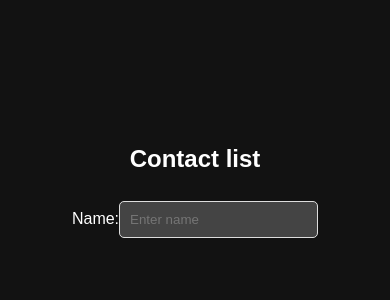
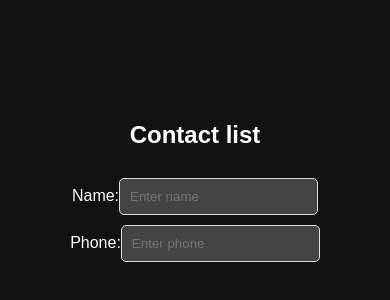
Before and after one commit to STC-JVasquez/Contact_List2_CITP4316, a Vue app: page / in a window 390 px wide. Shown: the part 240-540 px from the top of the page. Built offline with nearby package versions, Linux system fonts and the light colour scheme.

Commit message:
Added phone text box

```diff
--- a/src/App.vue
+++ b/src/App.vue
@@ -1,5 +1,9 @@
 <script setup>
 import {ref} from 'vue'
+
+//variables
+const name = ref('')
+const phone = ref('')
 </script>
 
 <template>
@@ -11,6 +15,10 @@ import {ref} from 'vue'
           <label for="name">Name:</label>
           <input type="text" id="name" v-model="name" placeholder="Enter name" />
         </div>
+        <div>
+          <label for="phone">Phone:</label>
+          <input type="text" id="phone" v-model="phone" placeholder="Enter phone" />
+        </div>
       </form>
 
     </section>
```
